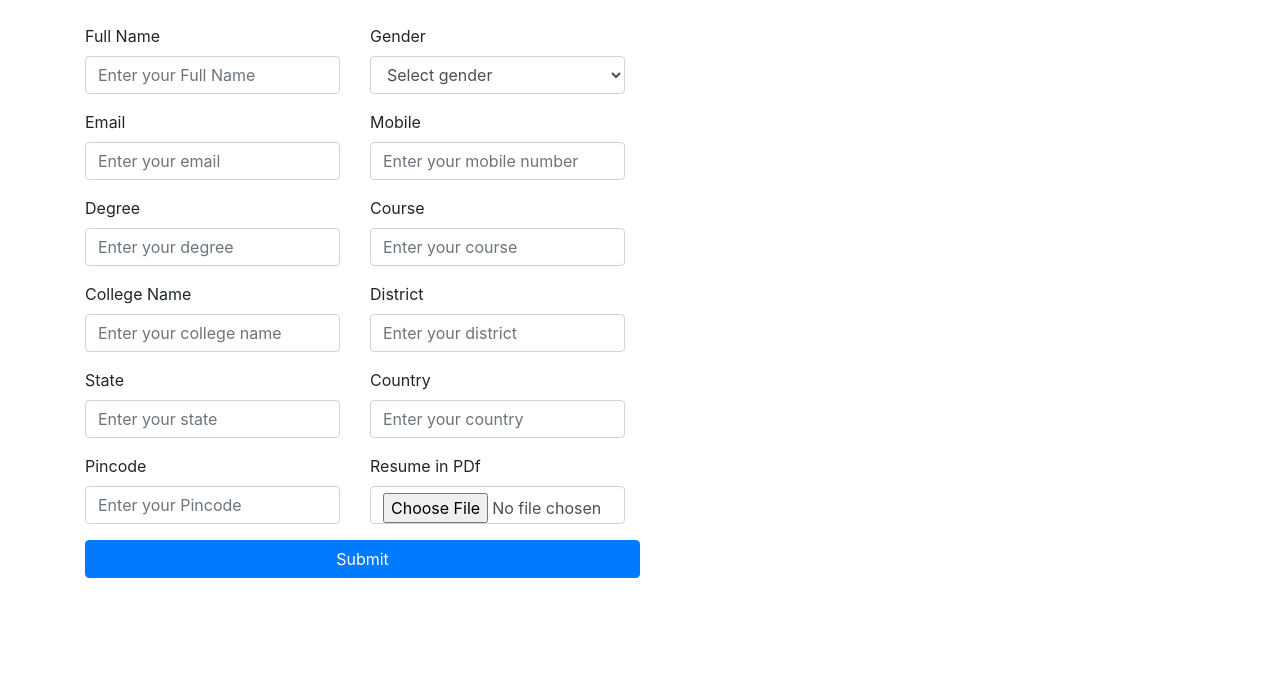
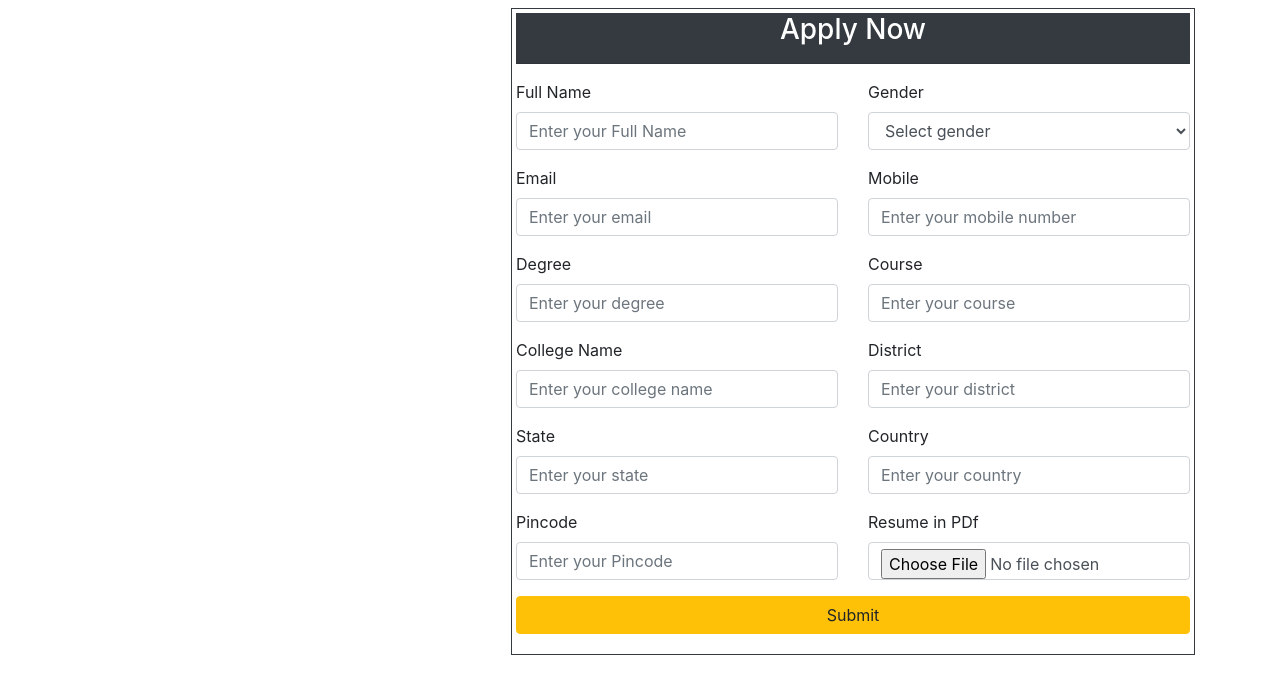
Before and after one commit to rameshnayak123/excel-alternate-with-more-features, a Flask app: template templates/form.html in a window 1280 px wide. Shown: the top 694 px of the page. Run offline with Flask 3, Linux system fonts and the light colour scheme; the template is opened without the code that fills it, so the values that code supplies are empty; some libraries are stand-ins or nearby versions.

Commit message:
design is good

```diff
--- a/data.json
+++ b/data.json
@@ -1 +1 @@
-[{"title": "ramesh nayak", "bond_years": "5", "ctc": "52222", "message": "k", "timestamp": 1680001341.4899, "expiry": 1680004341.489903, "url": "/view/ramesh-nayak/1680001341"}]
+[{"title": "rameshnayak", "bond_years": "2", "ctc": "500000", "message": "ok", "timestamp": 1680022142.359899, "expiry": 1680024842.359902, "url": "/view/rameshnayak/1680022142"}]
--- a/templates/form.html
+++ b/templates/form.html
@@ -12,19 +12,29 @@
 				margin-bottom: 1rem;
 			}
 		}
+        form{
+            float: right;
+        }
+        .content {
+            float: left;
+        }
+
 	</style>
 </head>
 <body>
-	<div class="container my-4">
-		<form>
+	<div class="container my-2">
+		<form class="border border-dark p-1 bg-white">
+        <div class="bg-dark">
+            <h3 class="text-center text-white">Apply Now</h3><hr>
+        </div>
 			<div class="row">
-				<div class="col-md-3">
+				<div class="col-md-6 float-md-left">
 					<div class="form-group">
 						<label for="firstName">Full Name</label>
 						<input type="text" class="form-control" id="fullname" name="fullname" placeholder="Enter your Full Name">
 					</div>
 				</div>
-                <div class="col-md-3">
+                <div class="col-md-6 float-md-left">
                     <div class="form-group">
                         <label for="gender">Gender</label>
                         <select class="form-control" id="gender" name="gender">
@@ -36,14 +46,14 @@
                     </div>
                 </div>
 			</div>
-            <div class="row">
-                <div class="col-md-3">
+            <div class="row ">
+                <div class="col-md-6 float-md-left">
                     <div class="form-group">
                         <label for="email">Email</label>
                         <input type="email" class="form-control" id="email" name="email" placeholder="Enter your email">
                     </div>
                 </div>
-                <div class="col-md-3">
+                <div class="col-md-6 float-md-left">
                     <div class="form-group">
                         <label for="mobile">Mobile</label>
                         <input type="tel" class="form-control" id="mobile" name="mobile" placeholder="Enter your mobile number">
@@ -51,13 +61,13 @@
                 </div>
             </div>
             <div class="row">
-                <div class="col-md-3">
+                <div class="col-md-6 float-md-left">
                     <div class="form-group">
                         <label for="degree">Degree</label>
                         <input type="text" class="form-control" id="degree" name="degree" placeholder="Enter your degree">
                     </div>
                 </div>
-                <div class="col-md-3">
+                <div class="col-md-6 float-md-left">
 					<div class="form-group">
 						<label for="course">Course</label>
 						<input type="text" class="form-control" id="course" name="course" placeholder="Enter your course">
@@ -65,13 +75,13 @@
 				</div>
             </div>
             <div class="row">
-                <div class="col-md-3">
+                <div class="col-md-6 float-md-left">
                     <div class="form-group">
                         <label for="collegeName">College Name</label>
                         <input type="text" class="form-control" id="collegeName" name="collegeName" placeholder="Enter your college name">
                     </div>
                 </div>
-                <div class="col-md-3">
+                <div class="col-md-6 float-md-left">
                     <div class="form-group">
                         <label for="district">District</label>
                         <input type="text" class="form-control" id="district" name="district" placeholder="Enter your district">
@@ -79,13 +89,13 @@
                 </div>
             </div>
             <div class="row">
-                <div class="col-md-3">
+                <div class="col-md-6 float-md-left">
                     <div class="form-group">
                         <label for="state">State</label>
                         <input type="text" class="form-control" id="state" name="state" placeholder="Enter your state">
                     </div>
                 </div>
-                <div class="col-md-3">
+                <div class="col-md-6 float-md-left">
                     <div class="form-group">
                         <label for="country">Country</label>
                         <input type="text" class="form-control" id="country" name="country" placeholder="Enter your country">
@@ -93,13 +103,13 @@
                 </div>
             </div>
             <div class="row">
-                <div class="col-md-3">
+                <div class="col-md-6 float-md-left">
                     <div class="form-group">
                         <label for="pincode">Pincode</label>
                         <input type="number" class="form-control" id="pincode" name="pincode" placeholder="Enter your Pincode">
                     </div>
                 </div>
-                <div class="col-md-3">
+                <div class="col-md-6 float-md-left">
                     <div class="form-group">
                         <label for="upload">Resume in PDf</label>
                         <input type="file" class="form-control" id="upload" name="upload" accept=".pdf">
@@ -107,8 +117,7 @@
                 </div>
             </div>
             <div class="form-group">
-                <button type="submit" class="btn btn-primary mx-auto col-md-6">Submit</button>
-
+                <button type="submit" class="btn btn-warning col-md-12">Submit</button>
             </div>
 		</form>
 	</div>
```
